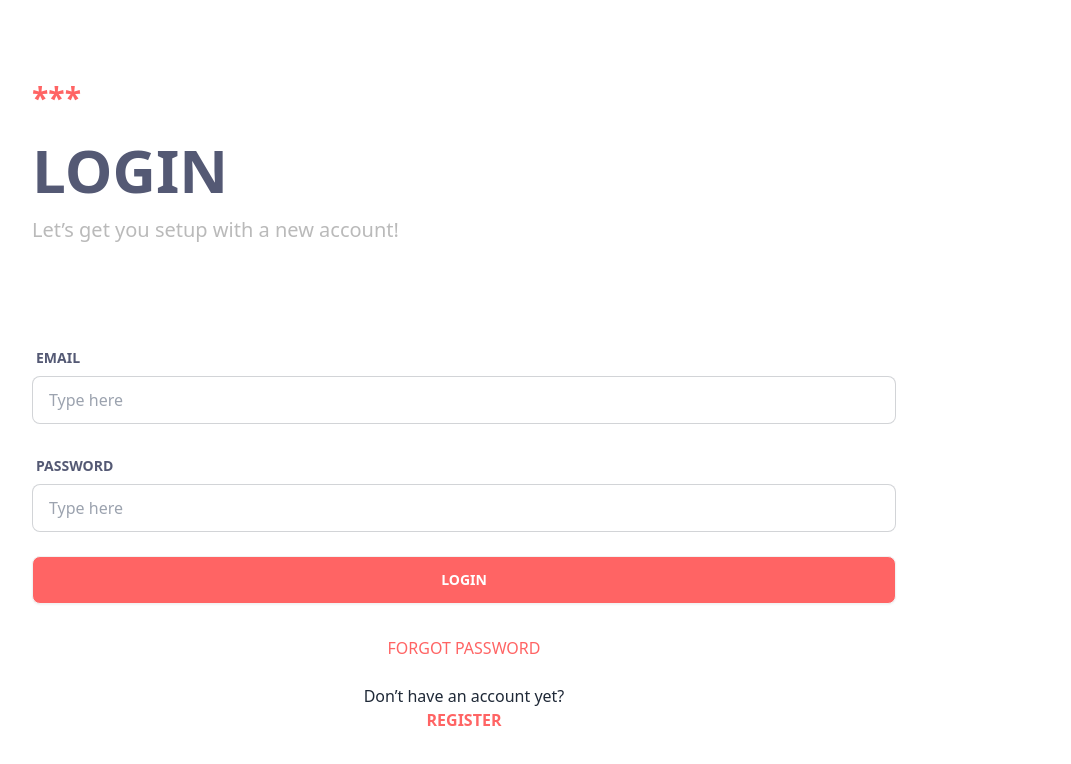
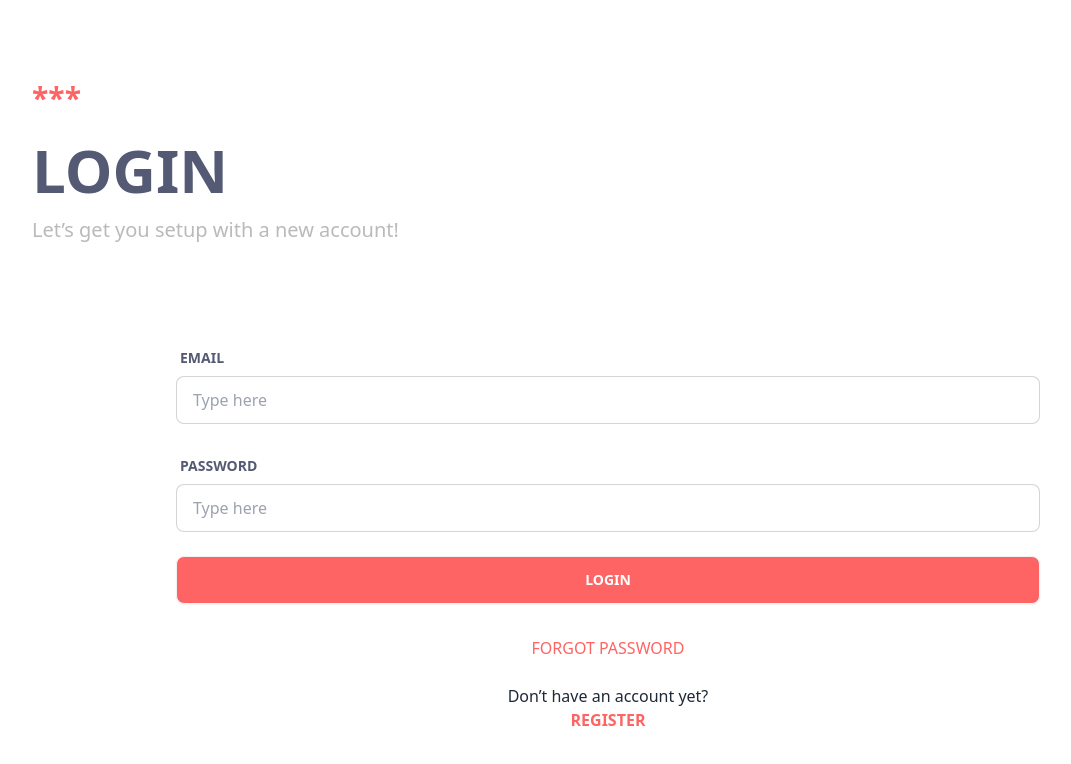
Before and after one commit to LUISEDOCCOR/equipo-4-frontend, a React (Vite) app: page /login in a window 1280 px wide. Shown: the top 764 px of the page, without its empty margins (32-1103 px from the left). Built offline with nearby package versions, Linux system fonts and the light colour scheme.

Commit message:
feat: center the form

```diff
--- a/src/pages/login/Login.jsx
+++ b/src/pages/login/Login.jsx
@@ -11,7 +11,7 @@ export const Login = () => {
             </h4>
         </header>
         <main className="mx-auto max-w-6xl mt-12 px-8 xl:px-0 xl:mt-24">
-            <form action="" className="space-y-6 w-full xl:w-3/4">
+            <form action="" className="space-y-6 w-full mx-auto xl:w-3/4">
                 <label className="form-control w-full">
                     <div className="label">
                         <span className="label-text text-cGrey font-bold uppercase">
@@ -43,7 +43,7 @@ export const Login = () => {
                     login
                 </button>
             </form>
-            <article className="mt-8 text-center w-full xl:w-3/4">
+            <article className="mt-8 text-center w-full mx-auto xl:w-3/4">
                 <a href="" className="text-cOrange uppercase">
                     Forgot Password
                 </a>
```
